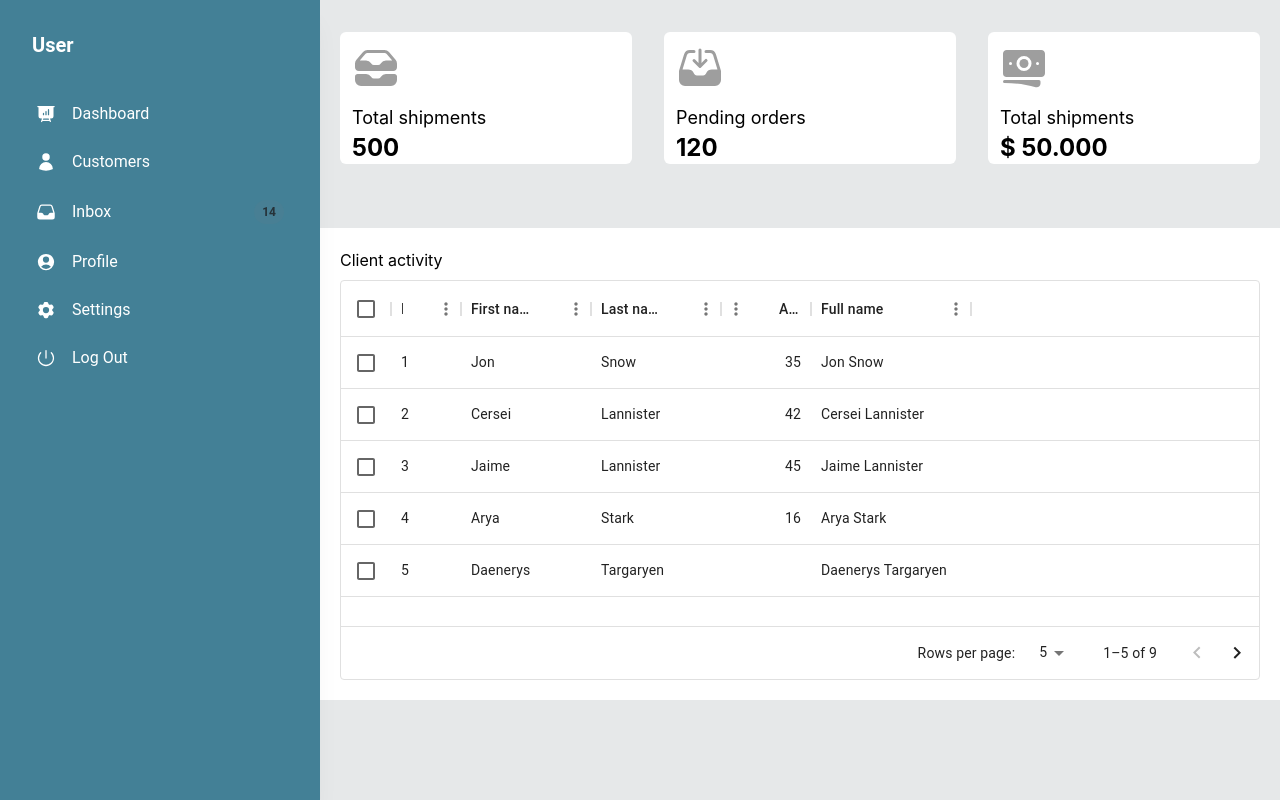
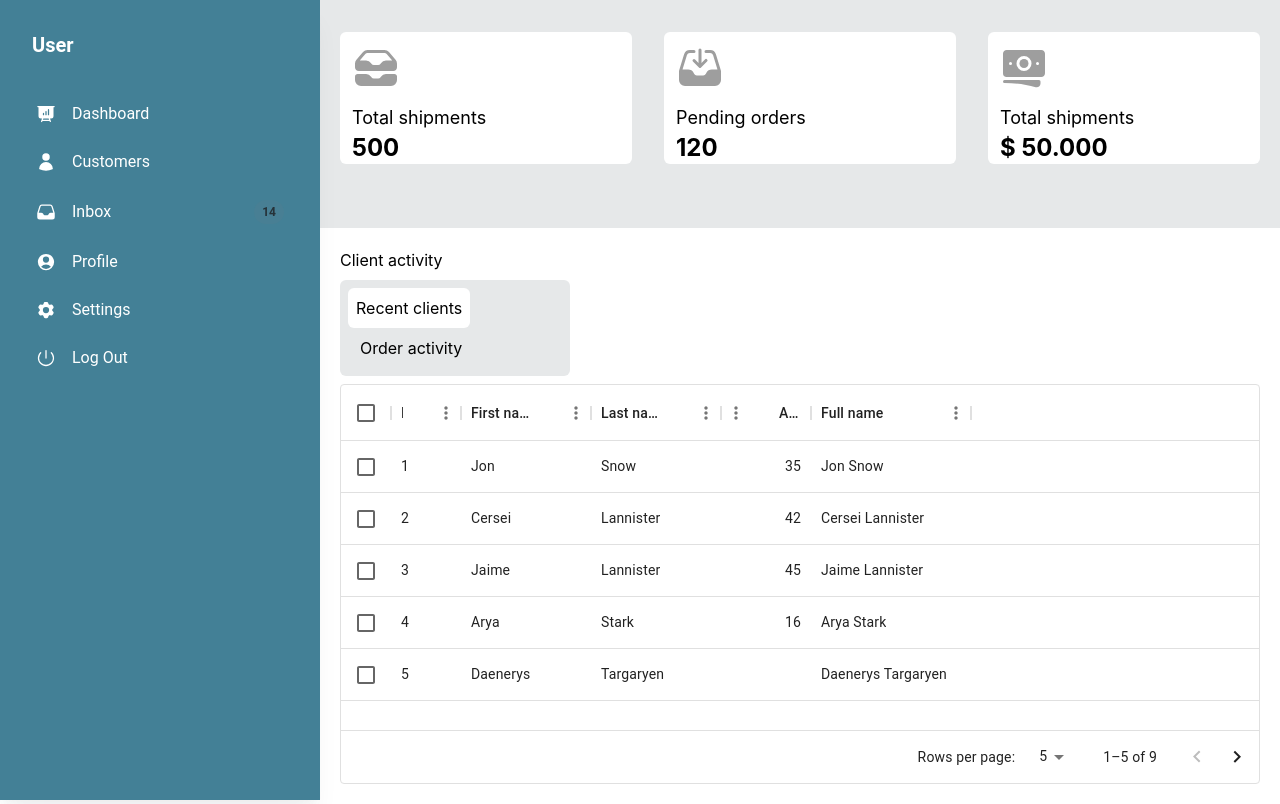
Before and after one commit to Amar-Omerika/AdminPanel, a React (Create React App) app: page /customers in a window 1280 px wide. Built offline with nearby package versions, Linux system fonts and the light colour scheme.

Commit message:
Added new buttons to customer page

```diff
--- a/src/Pages/Customers/index.tsx
+++ b/src/Pages/Customers/index.tsx
@@ -1,4 +1,4 @@
-import React from "react";
+import React, { useState } from "react";
 import { SideBar, Table } from "../../components";
 import MainLayout from "../../layout/MainLayout";
 import {
@@ -8,6 +8,10 @@ import {
 } from "@heroicons/react/24/solid";
 
 const Customers = () => {
+  const [active, setActive] = useState("clients");
+  const handleActiveButton = (title: string) => {
+    setActive(title);
+  };
   return (
     <MainLayout>
       <SideBar />
@@ -32,7 +36,39 @@ const Customers = () => {
         <div className="w-full bg-white mt-16">
           <div className="p-5">
             <h1 className="mb-2">Client activity</h1>
-            <Table />
+            <div className="bg-lightGrey p-2 mb-2 w-[25%] rounded-md">
+              {active === "clients" ? (
+                <button
+                  onClick={() => handleActiveButton("clients")}
+                  className="bg-white p-2 rounded-md"
+                >
+                  Recent clients
+                </button>
+              ) : (
+                <button
+                  onClick={() => handleActiveButton("clients")}
+                  className="p-2 rounded-md"
+                >
+                  Recent clients
+                </button>
+              )}
+              {active === "orders" ? (
+                <button
+                  onClick={() => handleActiveButton("orders")}
+                  className="bg-white p-2 ml-1 rounded-md"
+                >
+                  Order activity
+                </button>
+              ) : (
+                <button
+                  onClick={() => handleActiveButton("orders")}
+                  className="p-2 ml-1 rounded-md"
+                >
+                  Order activity
+                </button>
+              )}
+            </div>
+            <Table content={active} />
           </div>
         </div>
       </div>
--- a/src/components/Table/index.tsx
+++ b/src/components/Table/index.tsx
@@ -34,7 +34,10 @@ const rows = [
   { id: 9, lastName: "Roxie", firstName: "Harvey", age: 65 },
 ];
 
-export default function Table() {
+interface Props {
+  content: string;
+}
+export default function Table({ content }: Props) {
   return (
     <div style={{ height: 400, width: "100%" }}>
       <DataGrid
```
